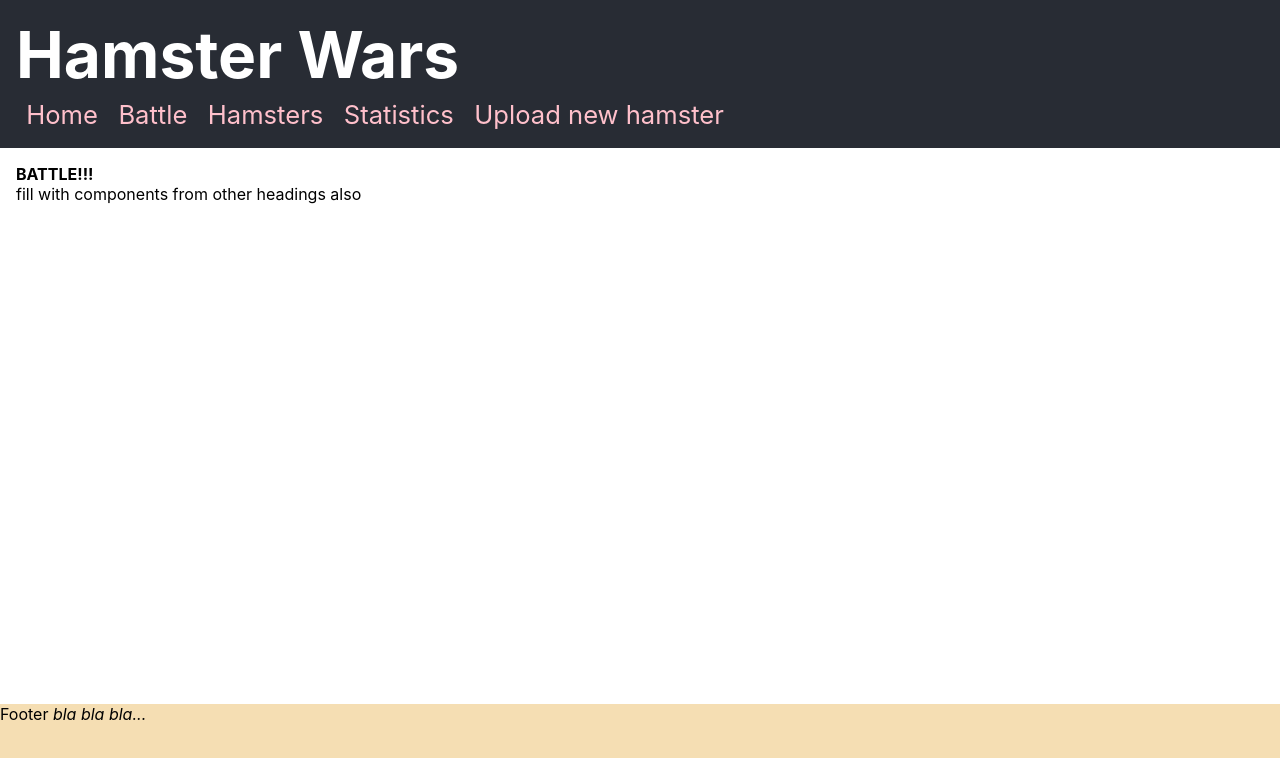
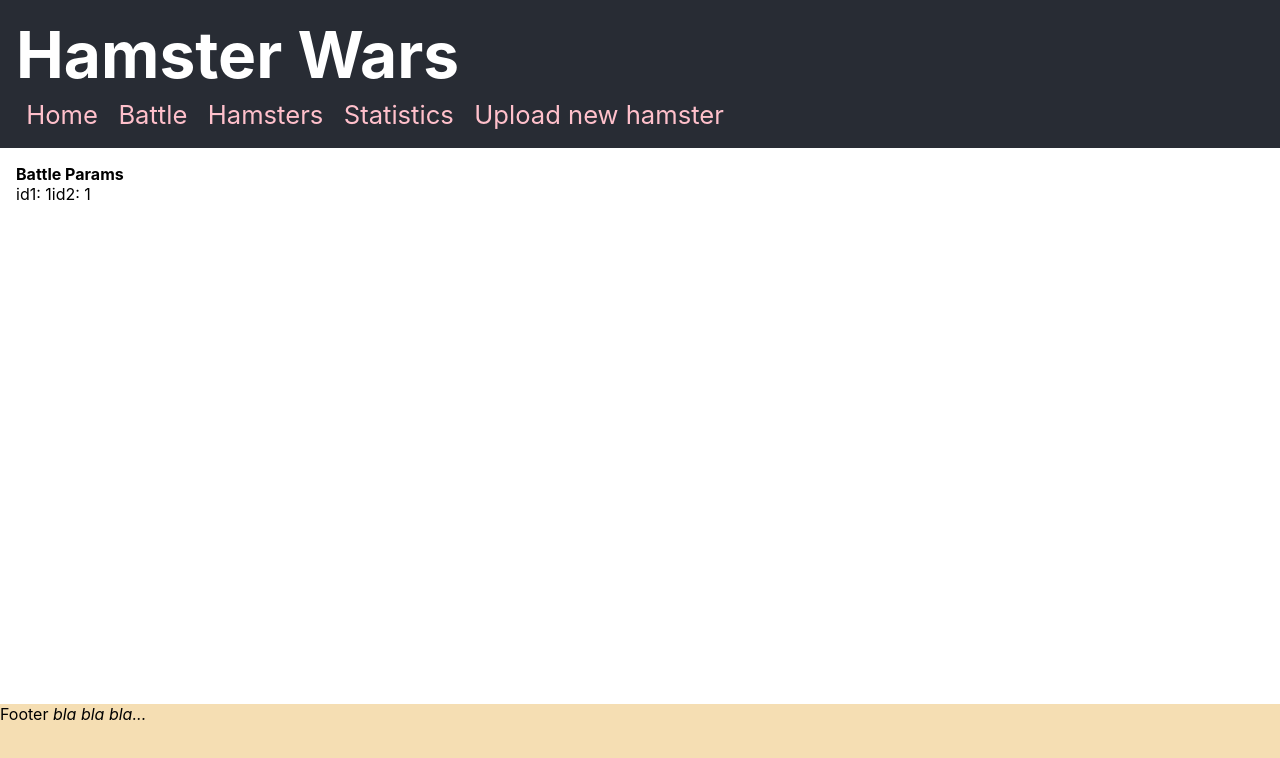
Before and after one commit to Vimbayinashe/hamsterwars-version2, a React (Create React App) app: page /battle/1/1 in a window 1280 px wide. Shown: the top 758 px of the page. Built offline with nearby package versions, Linux system fonts and the light colour scheme.

Commit message:
Fetch competitors in Random Battle

```diff
--- a/src/App.js
+++ b/src/App.js
@@ -1,13 +1,19 @@
-import React from 'react';
+import React, { useState } from 'react';
 import './App.css';
 import { BrowserRouter as Router, Switch, Route } from 'react-router-dom';
 // , Link, NavLink, Redirect
 import Header from './components/home/Header';
 import Home from './components/home/Home';
 import Hamsters from './components/hamsters/Hamsters';
+import RandomBattle from './components/battle/RandomBattle';
+import CustomBattle from './components/battle/CustomBattle';
 
 
 function App() {
+
+    const [randomCompetitors, setRandomCompetitors] = useState([]);
+    const [customCompetitors, setCustomCompetitors] = useState('');
+
     return (
         <Router className = "main">
             <Switch>
@@ -20,9 +26,17 @@ function App() {
                 {/* Here comes <Switch> & <Route>'s that point to the specific components  */}
                 <Switch>
 
+                    <Route path="/battle/:id1/:id2">
+                        <strong>Battle Params</strong>
+                        <CustomBattle />
+                    </Route>
+
                     <Route path="/battle">
-                        <strong>BATTLE!!!</strong>
-                        <div>fill with components from other headings also</div>
+                        <strong>OG BATTLE!!!</strong>
+                        <RandomBattle
+                            competitors={randomCompetitors}
+                            setCompetitors={setRandomCompetitors}>
+                        </RandomBattle>
                     </Route>
 
                     <Route path="/all-hamsters">
--- /dev/null
+++ b/src/components/battle/CustomBattle.jsx
@@ -0,0 +1,23 @@
+import React from 'react';
+import { useParams } from 'react-router-dom';
+
+const Battle = () => {
+
+    const params = useParams();
+    const { id1 } = useParams();
+    const { id2 } = useParams();
+
+    console.log('params: ', params);
+    console.log('id1: ', id1);
+    console.log('id2: ', id2);
+
+    return(
+        <section>
+            {/* params: { params } */}
+            id1: { id1 }
+            id2: { id2 }
+        </section>
+    )
+}
+
+export default Battle;
--- /dev/null
+++ b/src/components/battle/RandomBattle.jsx
@@ -0,0 +1,36 @@
+import React, { useEffect } from 'react';
+// import { text } from 'express';
+
+const Battle = ({ competitors, setCompetitors }) => {
+
+    useEffect(() => {
+
+        let url = '/api/hamsters/random/2';
+        console.log(url);
+
+        let fetchRandomHamsters = async () => {
+
+            try {
+                const response = await fetch(url);
+                const json = await response.json();
+
+                return setCompetitors(json.hamsters)
+
+            } catch (err) {
+                console.error(err);
+            }
+        }
+
+        fetchRandomHamsters();
+
+    }, [setCompetitors])
+
+
+    return(
+        <section>
+
+        </section>
+    )
+}
+
+export default Battle;
```
Also changed, not shown: src/components/battle/Battle.jsx (deleted).
